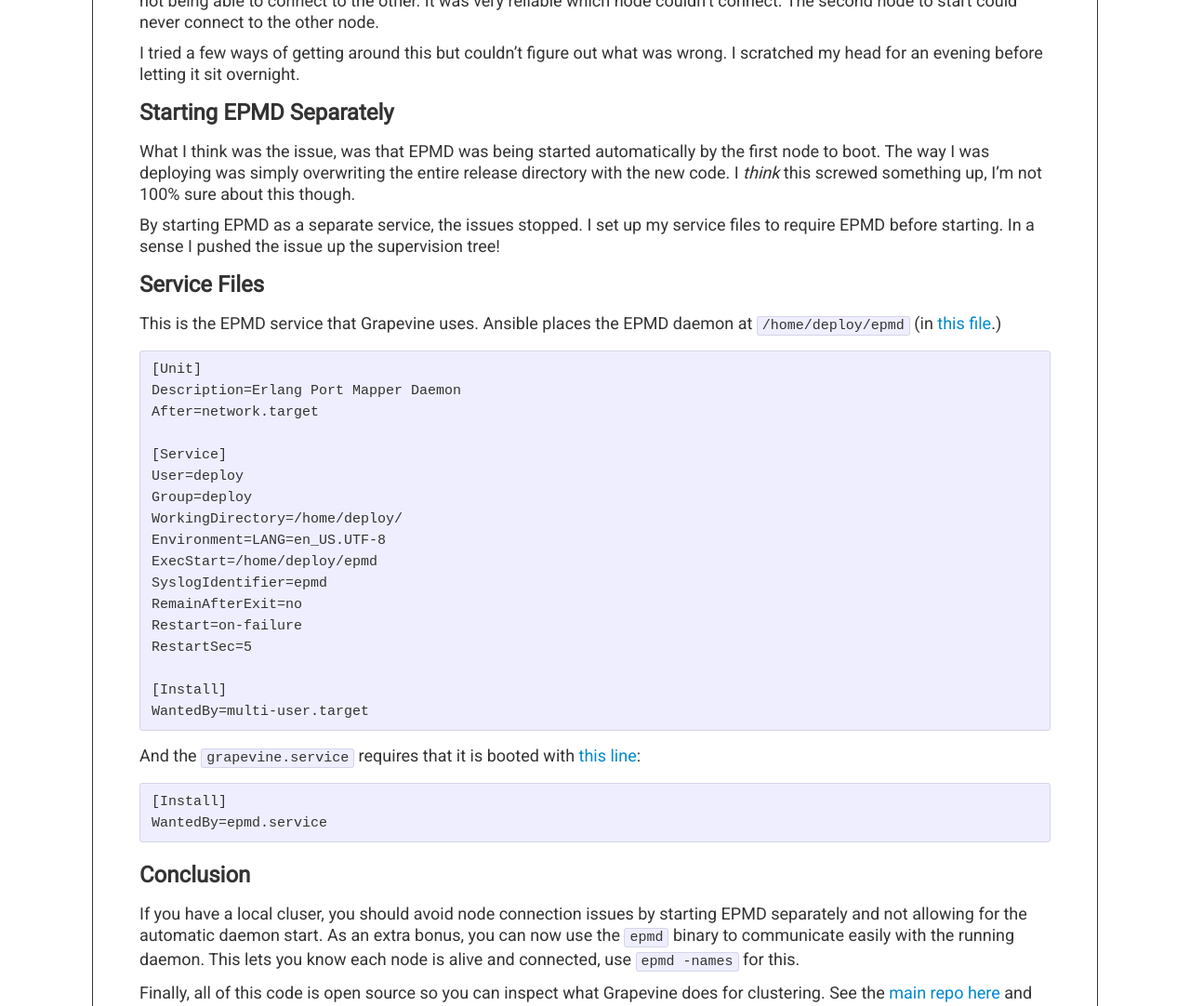
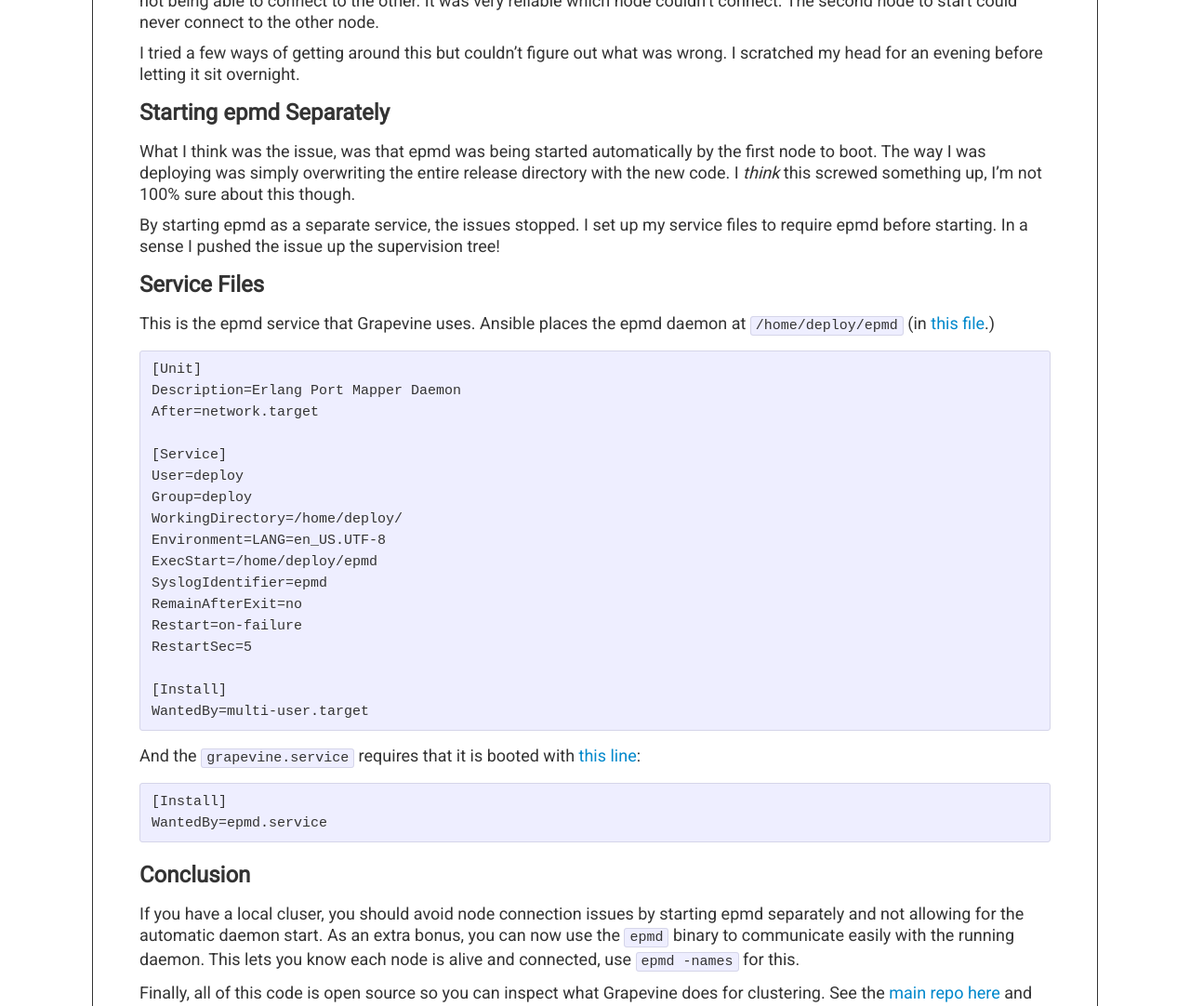
Before and after one commit to oestrich/blog.oestrich.org, a Jekyll site: the page built from _posts/2019-03-25-starting-epmd-separately.md, in a window 1280 px wide. Shown: the part 601-1683 px from the top of the page at 93% size. Built offline with Jekyll 4.4.1, drawn with Linux system fonts in a browser that asks for light colours; Markdown is read by kramdown in place of the engine named in the settings; comment, search, counter and statistics services are not loaded.

````diff
--- a/_posts/2019-03-25-starting-epmd-separately.md
+++ b/_posts/2019-03-25-starting-epmd-separately.md
@@ -24,15 +24,15 @@ This worked well until I went to deploy. I was never able to successfully deploy
 
 I tried a few ways of getting around this but couldn't figure out what was wrong. I scratched my head for an evening before letting it sit overnight.
 
-### Starting EPMD Separately
+### Starting epmd Separately
 
-What I think was the issue, was that EPMD was being started automatically by the first node to boot. The way I was deploying was simply overwriting the entire release directory with the new code. I _think_ this screwed something up, I'm not 100% sure about this though.
+What I think was the issue, was that epmd was being started automatically by the first node to boot. The way I was deploying was simply overwriting the entire release directory with the new code. I _think_ this screwed something up, I'm not 100% sure about this though.
 
-By starting EPMD as a separate service, the issues stopped. I set up my service files to require EPMD before starting. In a sense I pushed the issue up the supervision tree!
+By starting epmd as a separate service, the issues stopped. I set up my service files to require epmd before starting. In a sense I pushed the issue up the supervision tree!
 
 ### Service Files
 
-This is the EPMD service that Grapevine uses. Ansible places the EPMD daemon at `/home/deploy/epmd` (in [this file](https://github.com/oestrich/grapevine/blob/master/deploy/roles/setup/tasks/epmd.yml).)
+This is the epmd service that Grapevine uses. Ansible places the epmd daemon at `/home/deploy/epmd` (in [this file](https://github.com/oestrich/grapevine/blob/master/deploy/roles/setup/tasks/epmd.yml).)
 
 ```
 [Unit]
@@ -63,7 +63,7 @@ WantedBy=epmd.service
 
 ### Conclusion
 
-If you have a local cluser, you should avoid node connection issues by starting EPMD separately and not allowing for the automatic daemon start. As an extra bonus, you can now use the `epmd` binary to communicate easily with the running daemon. This lets you know each node is alive and connected, use `epmd -names` for this.
+If you have a local cluser, you should avoid node connection issues by starting epmd separately and not allowing for the automatic daemon start. As an extra bonus, you can now use the `epmd` binary to communicate easily with the running daemon. This lets you know each node is alive and connected, use `epmd -names` for this.
 
 Finally, all of this code is open source so you can inspect what Grapevine does for clustering. See the [main repo here](https://github.com/oestrich/grapevine) and [the telnet node repo here](https://github.com/oestrich/grapevine-telnet).
 
````
